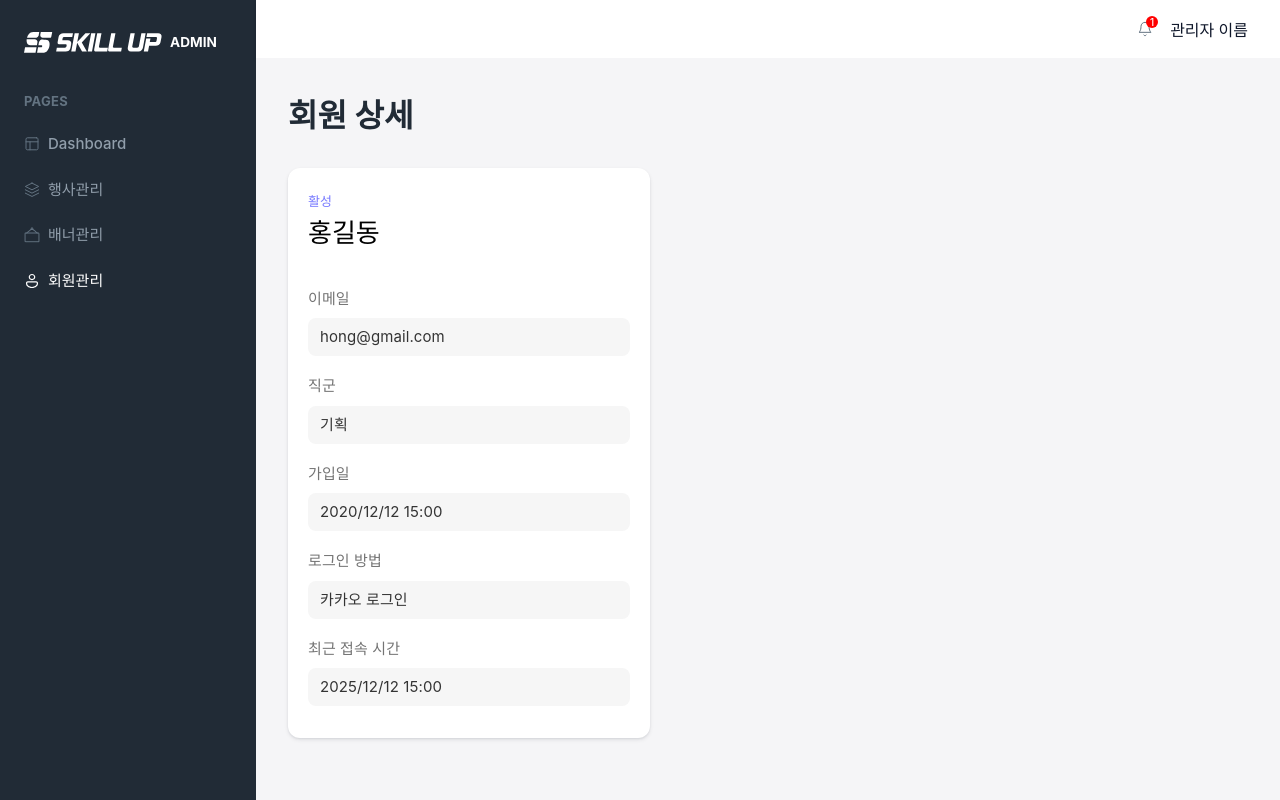
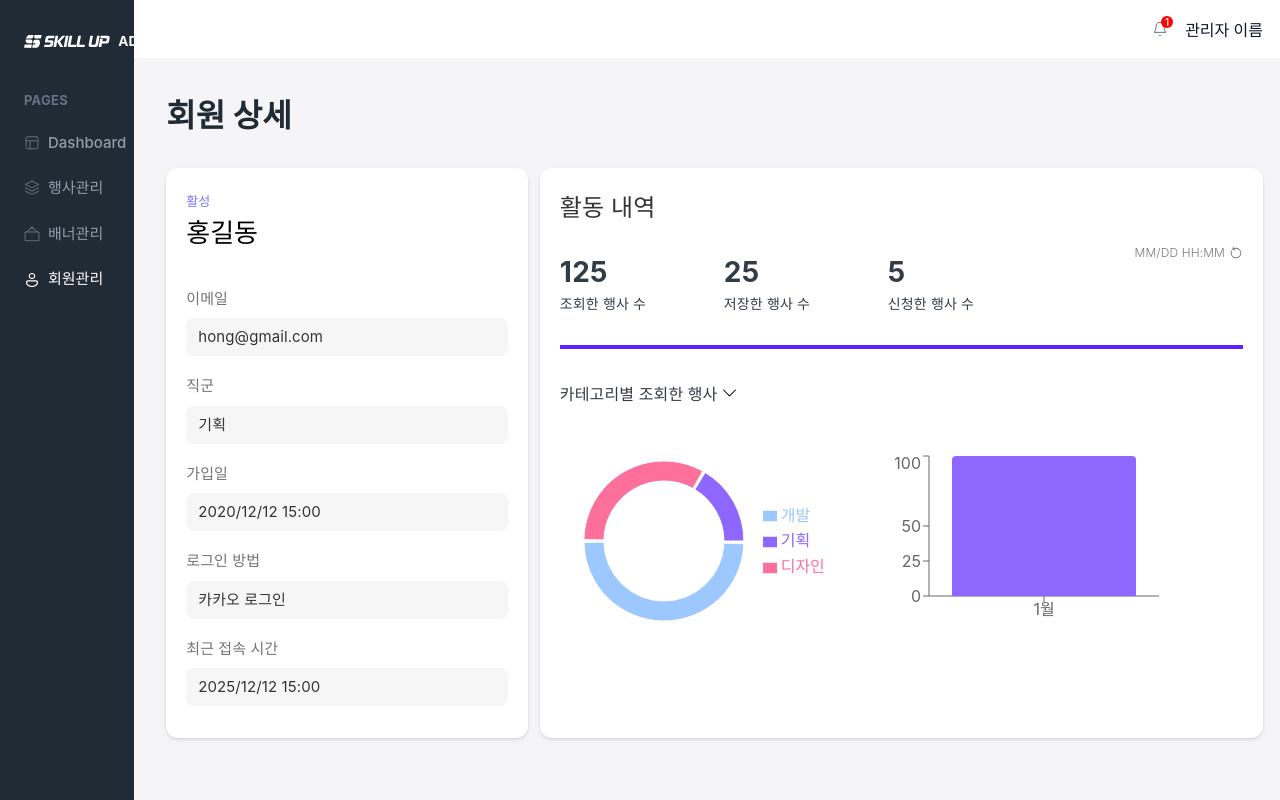
Before and after one commit to SKILLUP-FRONTEND/SkillUp_Admin, a Next.js app: page /admin/members/1 in a window 1280 px wide. Built offline with nearby package versions, Linux system fonts and the light colour scheme; a web font is replaced by a local one.

Commit message:
:lipstick: Style: 회원 상세 활동 내역 카드 컴포넌트 퍼블리싱 (#3)

```diff
--- a/src/app/admin/members/[id]/page.tsx
+++ b/src/app/admin/members/[id]/page.tsx
@@ -10,16 +10,16 @@
 
 import styles from "./memberDetail.module.css";
 import MemberProfileCard from "@/components/members/detail/MemberProfileCard";
+import MemberActivityStats from "@/components/members/detail/MemberActivityStats";
 
 export default function MemberDetail() {
   return (
     <div className={styles.memberDetail}>
       <h1 className={styles.memberDetailTitle}>회원 상세</h1>
       <div className={styles.memberDetailContent}>
-        {/* TODO : 회원 상세 내용 */}
         <MemberProfileCard />
 
-        {/* TODO : 회원 활동 내역 차트 */}
+        <MemberActivityStats />
       </div>
     </div>
   );
--- /dev/null
+++ b/src/components/common/chart/BarChart.tsx
@@ -0,0 +1,24 @@
+// src/components/common/chart/BarChart.tsx
+
+/*
+  담당자 : 김은혜
+  최초 작성일 : 2025-09-02
+  최종 수정일 : 2025-09-02
+*/
+
+import { BarChart, Bar, XAxis, YAxis, Tooltip } from "recharts";
+
+export default function BarChartComponent({
+  data,
+}: {
+  data: { month: string; value: number }[];
+}) {
+  return (
+    <BarChart width={300} height={180} data={data}>
+      <XAxis dataKey="month" />
+      <YAxis />
+      <Tooltip />
+      <Bar dataKey="value" fill="#8D67FF" radius={[4, 4, 0, 0]} />
+    </BarChart>
+  );
+}
--- /dev/null
+++ b/src/components/common/chart/DonutChart.tsx
@@ -0,0 +1,36 @@
+// src/components/common/chart/DonutChart.tsx
+
+/*
+  담당자 : 김은혜
+  최초 작성일 : 2025-09-02
+  최종 수정일 : 2025-09-02
+*/
+
+import { PieChart, Pie, Cell, Legend } from "recharts";
+
+const COLORS = ["#8D67FF", "#FC709B", "#9CC8FF"];
+
+export default function DonutChart({
+  data,
+}: {
+  data: { name: string; value: number }[];
+}) {
+  return (
+    <PieChart width={280} height={240}>
+      <Pie
+        data={data}
+        cx="50%"
+        cy="50%"
+        innerRadius={60}
+        outerRadius={80}
+        paddingAngle={2}
+        dataKey="value"
+      >
+        {data.map((_, idx) => (
+          <Cell key={`cell-${idx}`} fill={COLORS[idx % COLORS.length]} />
+        ))}
+      </Pie>
+      <Legend verticalAlign="middle" align="right" layout="vertical" />
+    </PieChart>
+  );
+}
--- /dev/null
+++ b/src/components/members/detail/MemberActivityStats/index.tsx
@@ -0,0 +1,80 @@
+// src/components/members/detail/MemberActivityStats/index.tsx
+
+/*
+  담당자 : 김은혜
+  최초 작성일 : 2025-09-02
+  최종 수정일 : 2025-09-02
+*/
+
+import styles from "./style.module.css";
+import UpdateIcon from "@/assets/update.svg";
+import Image from "next/image";
+import ChevronDownIcon from "@/assets/chevron_down.svg";
+import BarChartComponent from "@/components/common/chart/BarChart";
+import DonutChart from "@/components/common/chart/DonutChart";
+import { DONUT_CHART_DATA, BAR_CHART_DATA } from "@/mocks/members.mock";
+
+const memberActivityStatsHeaderLeftContent = [
+  {
+    title: "조회한 행사 수",
+    value: "125",
+  },
+
+  {
+    title: "저장한 행사 수",
+    value: "25",
+  },
+
+  {
+    title: "신청한 행사 수",
+    value: "5",
+  },
+];
+
+export default function MemberActivityStats() {
+  return (
+    <div className={styles.memberActivityStats}>
+      <div className={styles.memberActivityStatsHeader}>
+        <div className={styles.memberActivityStatsHeaderLeft}>
+          <h3 className={styles.memberActivityStatsHeaderLeftTitle}>
+            활동 내역
+          </h3>
+          <div className={styles.memberActivityStatsHeaderLeftContent}>
+            {memberActivityStatsHeaderLeftContent.map((item) => (
+              <div
+                className={styles.memberActivityStatsHeaderLeftContentItem}
+                key={item.title}
+              >
+                <h4>{item.value}</h4>
+                <span>{item.title}</span>
+              </div>
+            ))}
+          </div>
+        </div>
+        <div className={styles.memberActivityStatsHeaderRight}>
+          <span className={styles.memberActivityStatsHeaderRightText}>
+            MM/DD HH:MM
+          </span>
+          <Image src={UpdateIcon} alt="update" width={14} height={14} />
+        </div>
+      </div>
+      <div className={styles.memberActivityStatsBody}>
+        {/* TODO : 추후 드롭다운 추가 */}
+        <div className={styles.memberActivityStatsBodyItem}>
+          <span>카테고리별 조회한 행사</span>
+          <Image
+            src={ChevronDownIcon}
+            alt="chevron down"
+            width={13}
+            height={8}
+          />
+        </div>
+        {/* TODO : 추후 차트 데이터 구체화되면 추가 필요*/}
+        <div className={styles.memberActivityStatsBodyChart}>
+          <DonutChart data={DONUT_CHART_DATA} />
+          <BarChartComponent data={BAR_CHART_DATA} />
+        </div>
+      </div>
+    </div>
+  );
+}
--- /dev/null
+++ b/src/components/members/detail/MemberActivityStats/style.module.css
@@ -0,0 +1,118 @@
+/* src/components/members/detail/MemberActivityStats/style.module.css */
+
+/*
+  담당자 : 김은혜
+  최초 작성일 : 2025-09-02
+  최종 수정일 : 2025-09-02
+*/
+
+.memberActivityStats {
+  width: 45.2rem;
+  display: flex;
+  padding: 1.5rem 1.25rem;
+  flex-direction: column;
+  flex: 1 0 0;
+  gap: 2rem;
+  align-self: stretch;
+  border-radius: 0.75rem;
+  background: #fff;
+  box-shadow: 0 2px 4px 0 rgba(13, 23, 33, 0.08),
+    0 1px 2px 0 rgba(21, 30, 40, 0.08);
+}
+
+.memberActivityStatsHeader {
+  display: flex;
+  justify-content: space-between;
+  align-self: stretch;
+  padding-bottom: 2rem;
+  border-bottom: 0.25rem solid #5a23ff;
+}
+
+.memberActivityStatsHeaderLeft {
+  display: flex;
+  flex-direction: column;
+  gap: 2rem;
+}
+
+.memberActivityStatsHeaderLeftTitle {
+  color: #343434;
+  font-size: 1.5rem;
+  font-style: normal;
+  font-weight: 400;
+  line-height: 130%;
+  letter-spacing: 0.00625rem;
+}
+
+.memberActivityStatsHeaderLeftContent {
+  display: flex;
+  gap: 2rem;
+}
+
+.memberActivityStatsHeaderLeftContentItem {
+  display: flex;
+  width: 8.25rem;
+  flex-direction: column;
+  gap: 0.25rem;
+}
+
+.memberActivityStatsHeaderLeftContentItem h4 {
+  color: #323c47;
+  font-size: 1.75rem;
+  font-style: normal;
+  font-weight: 700;
+  line-height: normal;
+  letter-spacing: 0.0175rem;
+}
+
+.memberActivityStatsHeaderLeftContentItem span {
+  color: #323c47;
+  font-size: 0.875rem;
+  font-style: normal;
+  font-weight: 400;
+  line-height: normal;
+  letter-spacing: 0.00875rem;
+}
+
+.memberActivityStatsHeaderRight {
+  display: flex;
+  align-items: center;
+  gap: 0.25rem;
+  cursor: pointer;
+}
+
+.memberActivityStatsHeaderRightText {
+  color: #7a7a7a;
+  font-size: 0.75rem;
+  font-style: normal;
+  font-weight: 300;
+  line-height: normal;
+  letter-spacing: 0.0075rem;
+}
+
+.memberActivityStatsBody {
+  display: flex;
+  flex-direction: column;
+  gap: 1rem;
+}
+
+.memberActivityStatsBodyItem {
+  display: flex;
+  align-items: center;
+  gap: 0.375rem;
+  cursor: pointer;
+}
+
+.memberActivityStatsBodyItem span {
+  color: #323c47;
+  font-size: 1rem;
+  font-style: normal;
+  font-weight: 500;
+  line-height: normal;
+  letter-spacing: 0.01rem;
+}
+
+.memberActivityStatsBodyChart {
+  display: flex;
+  gap: 1.5rem;
+  align-items: center;
+}
--- a/src/mocks/members.mock.ts
+++ b/src/mocks/members.mock.ts
@@ -82,3 +82,11 @@ export const MEMBERS: Member[] = [
     status: "inactive",
   },
 ];
+
+export const DONUT_CHART_DATA = [
+  { name: "기획", value: 100 },
+  { name: "디자인", value: 200 },
+  { name: "개발", value: 300 },
+];
+
+export const BAR_CHART_DATA = [{ month: "1월", value: 100 }];
```
